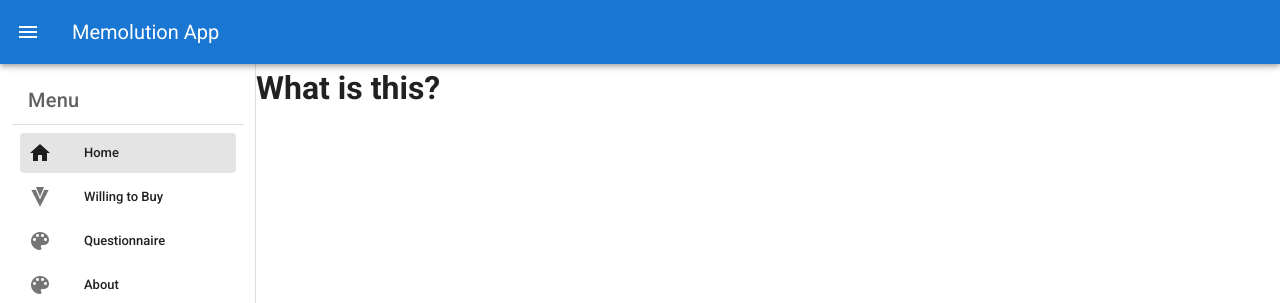
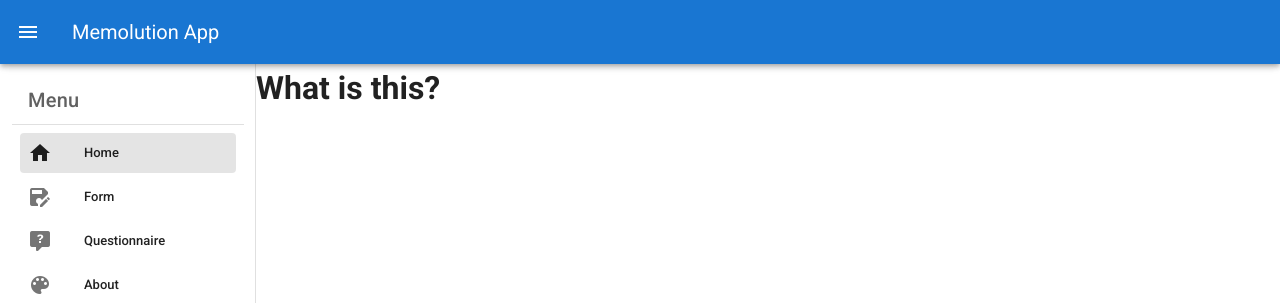
Before and after one commit to Last-Vega/Goodbuy, a Vue app in the folder frontend/: page / in a window 1280 px wide. Shown: the top 303 px of the page. Built offline with nearby package versions, Linux system fonts and the light colour scheme; no server answers.

Commit message:
Update Navigation.vue

```diff
--- a/frontend/src/components/Navigation.vue
+++ b/frontend/src/components/Navigation.vue
@@ -55,8 +55,8 @@ export default {
       drawer: null,
       nav_lists: [
         { name: 'Home', icon: 'mdi-home', link: '/' },
-        { name: 'Willing to Buy', icon: 'mdi-vuetify', link: '/will' },
-        { name: 'Questionnaire', icon: 'mdi-palette', link: '/question' },
+        { name: 'Form', icon: 'mdi-content-save-edit', link: '/will' },
+        { name: 'Questionnaire', icon: 'mdi-comment-question', link: '/question' },
         // { name: 'Todo List', icon: 'mdi-vuetify', link: '/todo' },
         // { name: 'Purchased List', icon: 'mdi-cogs', link: '/order' },
         // { name: 'Read List', icon: 'mdi-palette', link: '/read' },
```
